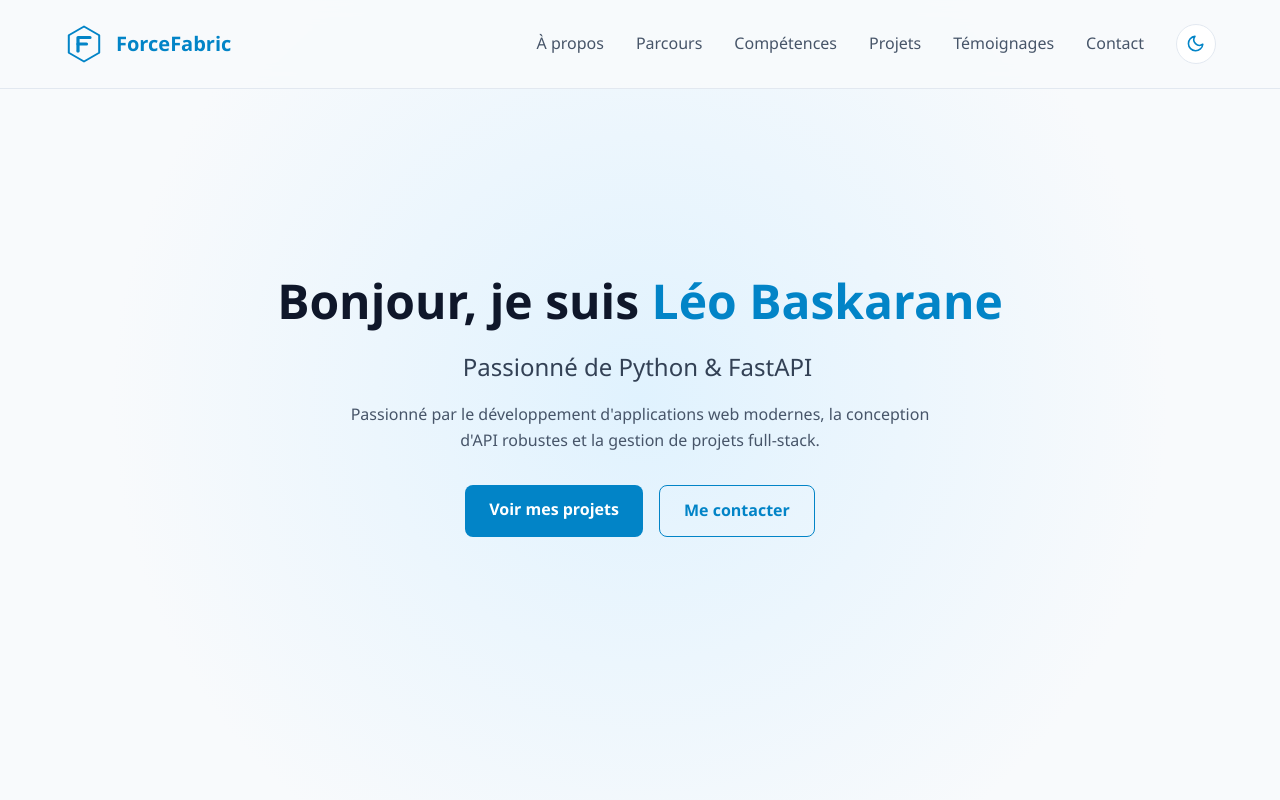
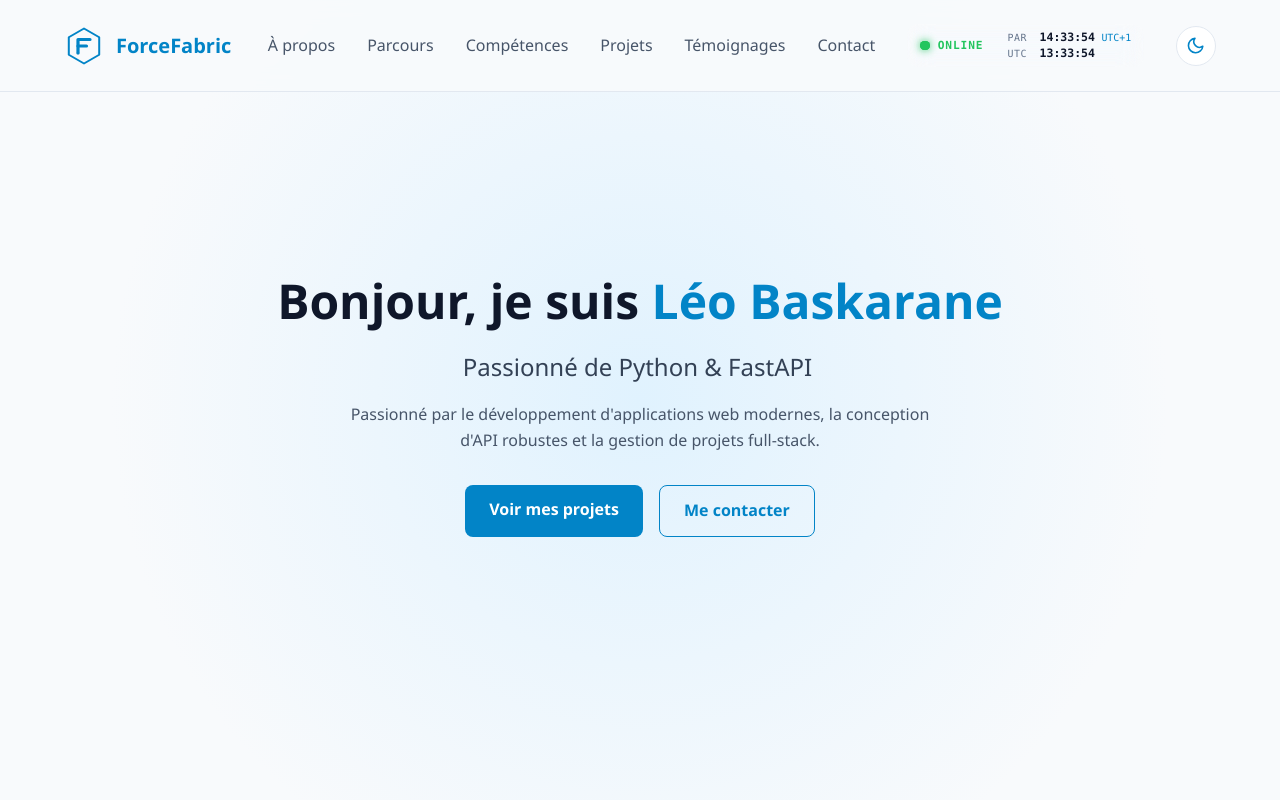
Before and after one commit to Amaterasu-leox/portfolio-leo, a plain HTML site: page index.html in a window 1280 px wide. Shown: the top 800 px of the page. Drawn offline with Linux system fonts and the light colour scheme.

Commit message:
feat: widget « Dev Timezone & Status » dans la navbar
Carte glassmorphique compacte : heure de Paris (UTC+1 / UTC+2 selon
l'heure d'été), heure UTC, et statut ONLINE (08:00-22:00 Paris) ou AWAY
avec pastille lumineuse pulsée. Horloges en monospace, widget masqué
sous 1180 px.

Co-Authored-By: Claude Sonnet 5.5 <noreply@anthropic.com>

```diff
--- a/index.html
+++ b/index.html
@@ -46,6 +46,24 @@
                 <li><a href="#testimonials">Témoignages</a></li>
                 <li><a href="#contact">Contact</a></li>
             </ul>
+            <!-- Widget « Dev Timezone & Status » (script.js, initDevClock) : Paris + UTC, ONLINE de 08:00 à 22:00 -->
+            <div class="dev-clock is-away" role="group" aria-label="Fuseau horaire et statut du développeur">
+                <span class="dev-status">
+                    <span class="dev-status-dot" aria-hidden="true"></span>
+                    <span class="dev-status-badge">AWAY</span>
+                </span>
+                <div class="dev-clock-times">
+                    <span class="dev-clock-row">
+                        <span class="dev-clock-label">PAR</span>
+                        <time class="dev-clock-local">--:--:--</time>
+                        <span class="dev-clock-offset">UTC+1</span>
+                    </span>
+                    <span class="dev-clock-row">
+                        <span class="dev-clock-label">UTC</span>
+                        <time class="dev-clock-utc">--:--:--</time>
+                    </span>
+                </div>
+            </div>
             <button type="button" class="theme-toggle" aria-label="Activer le thème clair">
                 <!-- Soleil (affiché en thème sombre) -->
                 <svg class="icon-sun" viewBox="0 0 24 24" fill="none" stroke="currentColor" stroke-width="2"
--- a/script.js
+++ b/script.js
@@ -106,6 +106,7 @@ document.addEventListener('DOMContentLoaded', () => {
     initTypewriter(prefersReducedMotion);
     initProjectFilter(prefersReducedMotion);
     initProjectModal();
+    initDevClock();
     initThemeToggle();
     initTerminal();
     initTilt(prefersReducedMotion);
@@ -558,6 +559,77 @@ function initProjectModal() {
 }
 
 /**
+ * Widget « Dev Timezone & Status » de la navbar : heure de Paris (avec décalage UTC+1 / UTC+2
+ * selon l'heure d'été), heure UTC, et statut ONLINE entre 08:00 et 22:00 (heure de Paris), AWAY sinon.
+ */
+function initDevClock() {
+    const root = document.querySelector('.dev-clock');
+    if (!root) return;
+
+    const localEl = root.querySelector('.dev-clock-local');
+    const utcEl = root.querySelector('.dev-clock-utc');
+    const offsetEl = root.querySelector('.dev-clock-offset');
+    const badge = root.querySelector('.dev-status-badge');
+
+    const ONLINE_FROM = 8;
+    const ONLINE_TO = 22; // exclu : 21:59:59 est encore ONLINE
+
+    const parisTime = new Intl.DateTimeFormat('fr-FR', {
+        timeZone: 'Europe/Paris', hour: '2-digit', minute: '2-digit', second: '2-digit', hourCycle: 'h23',
+    });
+    const utcTime = new Intl.DateTimeFormat('fr-FR', {
+        timeZone: 'UTC', hour: '2-digit', minute: '2-digit', second: '2-digit', hourCycle: 'h23',
+    });
+    const parisHour = new Intl.DateTimeFormat('en-GB', {
+        timeZone: 'Europe/Paris', hour: 'numeric', hourCycle: 'h23',
+    });
+    let parisZone = null;
+    try {
+        parisZone = new Intl.DateTimeFormat('en-GB', { timeZone: 'Europe/Paris', timeZoneName: 'shortOffset' });
+    } catch (e) {
+        // shortOffset non supporté : le décalage est alors déduit des deux horloges ci-dessous
+    }
+
+    function offsetLabel(now) {
+        if (parisZone) {
+            const part = parisZone.formatToParts(now).find((p) => p.type === 'timeZoneName');
+            if (part) {
+                const match = part.value.match(/GMT([+-]\d+)?/);
+                if (match) return `UTC${match[1] || '+0'}`;
+            }
+        }
+        const diff = (Number(parisHour.format(now)) - now.getUTCHours() + 24) % 24;
+        return `UTC+${diff}`;
+    }
+
+    let lastState = null;
+
+    function tick() {
+        const now = new Date();
+        const hour = Number(parisHour.format(now));
+        const online = hour >= ONLINE_FROM && hour < ONLINE_TO;
+
+        localEl.textContent = parisTime.format(now);
+        utcEl.textContent = utcTime.format(now);
+        offsetEl.textContent = offsetLabel(now);
+
+        if (online !== lastState) {
+            lastState = online;
+            root.classList.toggle('is-online', online);
+            root.classList.toggle('is-away', !online);
+            badge.textContent = online ? 'ONLINE' : 'AWAY';
+        }
+    }
+
+    tick();
+    // Aligné sur le changement de seconde pour que l'affichage ne saute jamais
+    setTimeout(() => {
+        tick();
+        setInterval(tick, 1000);
+    }, 1000 - (Date.now() % 1000));
+}
+
+/**
  * Bascule entre thème sombre et clair. Le thème initial est appliqué
  * dans le <head> (index.html) ; le choix est mémorisé dans localStorage.
  */
--- a/style.css
+++ b/style.css
@@ -128,6 +128,113 @@ a {
 
 .nav-links a:hover {
     color: var(--accent);
+}
+
+/* Widget « Dev Timezone & Status » : carte compacte en verre dépoli, horloges monospace */
+.dev-clock {
+    --status: #22c55e;
+    display: flex;
+    align-items: center;
+    gap: 0.7rem;
+    padding: 0.4rem 0.8rem;
+    border: 1px solid var(--glass-border);
+    border-radius: 12px;
+    background-color: var(--glass-bg);
+    -webkit-backdrop-filter: blur(12px) saturate(140%);
+    backdrop-filter: blur(12px) saturate(140%);
+    box-shadow: inset 0 1px 0 rgba(255, 255, 255, 0.1);
+    white-space: nowrap;
+}
+
+.dev-clock.is-away {
+    --status: #f59e0b;
+}
+
+.dev-clock *:not(.dev-clock) {
+    font-family: 'Cascadia Code', 'Fira Code', Consolas, 'Courier New', monospace;
+}
+
+.dev-clock-times {
+    display: flex;
+    flex-direction: column;
+    gap: 0.1rem;
+    font-size: 0.72rem;
+    line-height: 1.25;
+    font-variant-numeric: tabular-nums;
+}
+
+.dev-clock-row {
+    display: flex;
+    align-items: baseline;
+    gap: 0.4rem;
+}
+
+.dev-clock-label {
+    min-width: 3ch;
+    margin-right: 6px;
+    color: var(--text-faint);
+    font-size: 0.62rem;
+    letter-spacing: 0.06em;
+}
+
+.dev-clock time {
+    color: var(--text);
+    font-weight: 600;
+}
+
+.dev-clock-offset {
+    color: var(--accent);
+    font-size: 0.62rem;
+}
+
+/* Statut : pastille + texte, centrés verticalement sur un côté ; horloges de l'autre */
+.dev-status {
+    display: flex;
+    align-items: center;
+    gap: 0.5rem;
+    padding-right: 0.8rem;
+    border-right: 1px solid var(--glass-border);
+}
+
+.dev-status-badge {
+    color: var(--status);
+    font-size: 0.7rem;
+    font-weight: 700;
+    line-height: 1;
+    letter-spacing: 0.08em;
+}
+
+/* Pastille lumineuse avec halo qui pulse */
+.dev-status-dot {
+    position: relative;
+    flex: none;
+    width: 0.6rem;
+    height: 0.6rem;
+    border-radius: 50%;
+    background-color: var(--status);
+    box-shadow: 0 0 8px var(--status);
+}
+
+.dev-status-dot::after {
+    content: '';
+    position: absolute;
+    inset: 0;
+    border-radius: 50%;
+    background-color: var(--status);
+    animation: status-pulse 2s ease-out infinite;
+}
+
+@media (prefers-reduced-motion: reduce) {
+    .dev-status-dot::after {
+        animation: none;
+    }
+}
+
+/* Navbar trop chargée sous cette largeur : on masque le widget */
+@media (max-width: 1180px) {
+    .dev-clock {
+        display: none;
+    }
 }
 
 /* Bouton de bascule de thème */
```
